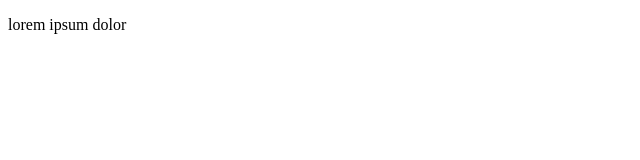
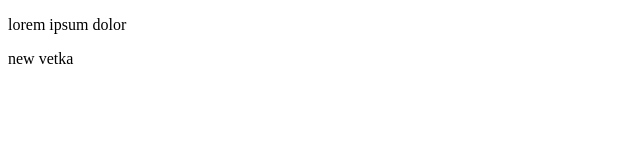
Before and after one commit to ssdfreelancer/git-project, a plain HTML site: page index.html in a window 1280 px wide. Shown: the full height of the page, 0-640 px from the left. Drawn offline with Linux system fonts and the light colour scheme.

Commit message:
commit in to new branch

```diff
--- a/index.html
+++ b/index.html
@@ -8,6 +8,7 @@
 
 <body>
 	<p>lorem ipsum dolor</p>
+	new vetka
 </body>
 
 </html>
```
